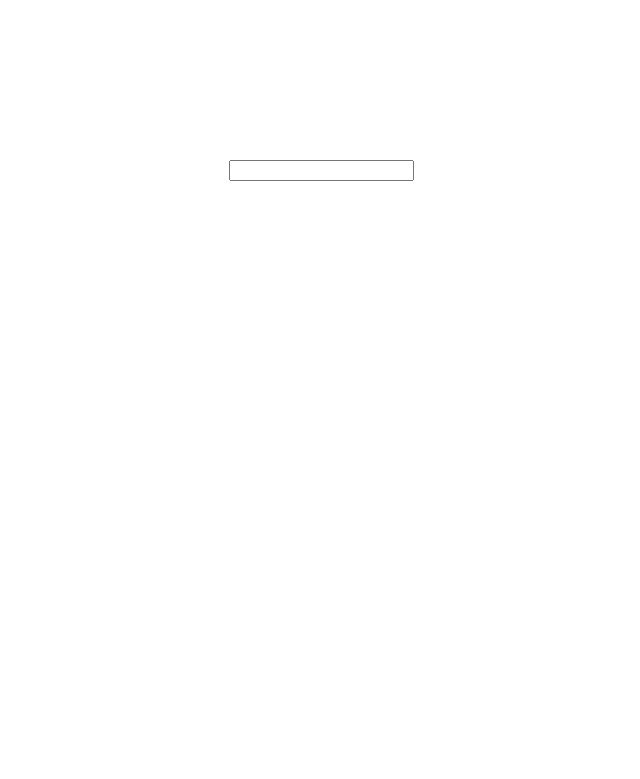
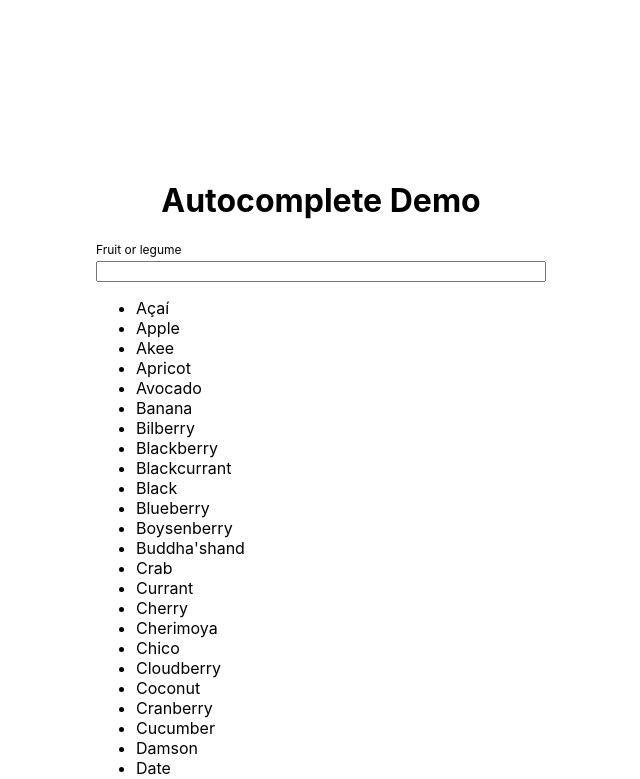
Before and after one commit to gui-santos/autocomplete, a React (Create React App) app: page / in a window 1280 px wide. Shown: the top 779 px of the page, without its empty margins (319-959 px from the left). Built offline with nearby package versions, Linux system fonts and the light colour scheme; the HTML template or start-up script is replaced by a standard one.

Commit message:
basic autocomplete styles

```diff
--- a/package.json
+++ b/package.json
@@ -13,6 +13,7 @@
     "trailingComma": "es5"
   },
   "dependencies": {
+    "prop-types": "^15.7.2",
     "react": "^16.8.6",
     "react-dom": "^16.8.6",
     "react-scripts": "3.0.1",
--- a/src/App.js
+++ b/src/App.js
@@ -1,10 +1,12 @@
 import React from 'react';
 import styled from 'styled-components';
+import data from './fruits.json';
 
 import Autocomplete from './components/Autocomplete';
 
 const Container = styled.div`
   display: flex;
+  flex-direction: column;
   justify-content: center;
   max-width: 960px;
   margin: 0 auto;
@@ -14,7 +16,8 @@ const Container = styled.div`
 function App() {
   return (
     <Container>
-      <Autocomplete />
+      <h1>Autocomplete Demo</h1>
+      <Autocomplete suggestions={data} />
     </Container>
   );
 }
--- a/src/components/Autocomplete.jsx
+++ b/src/components/Autocomplete.jsx
@@ -1,10 +1,30 @@
-import React from 'react';
+import React, { useState } from 'react';
+import PropTypes from 'prop-types';
 
-import data from '../fruits.json';
+import { Wrapper, Label, Input } from './AutocompleteStyles';
 
-function Autocomplete() {
-  data.map(fruit => console.log(fruit));
-  return <input type="text" name="autocomplete" />;
+function Autocomplete(props) {
+  const [suggestions, setSuggestions] = useState(props.suggestions);
+
+  return (
+    <Wrapper>
+      <Label htmlFor="autocomplete">Fruit or legume</Label>
+      <Input id="autocomplete" type="text" name="autocomplete" />
+      <ul>
+        {suggestions.map(fruit => (
+          <li>{fruit}</li>
+        ))}
+      </ul>
+    </Wrapper>
+  );
 }
 
+Autocomplete.propTypes = {
+  suggestions: PropTypes.arrayOf(PropTypes.string),
+};
+
+Autocomplete.defaultProps = {
+  suggestions: [],
+};
+
 export default Autocomplete;
--- /dev/null
+++ b/src/components/AutocompleteStyles.js
@@ -0,0 +1,18 @@
+import styled from 'styled-components';
+
+export const Wrapper = styled.div`
+  width: 450px;
+  margin: 0 auto;
+  text-align: left;
+`;
+
+export const Label = styled.label`
+  display: block;
+  margin-bottom: 0.25rem;
+  font-size: 0.75rem;
+`;
+
+export const Input = styled.input`
+  display: block;
+  width: 100%;
+`;
--- a/src/index.css
+++ b/src/index.css
@@ -12,7 +12,6 @@ body {
   -moz-osx-font-smoothing: grayscale;
 }
 
-code {
-  font-family: source-code-pro, Menlo, Monaco, Consolas, 'Courier New',
-    monospace;
+h1 {
+  text-align: center;
 }
```
Also changed, not shown: 1 other file (tests, documents, lock files or other folders).
